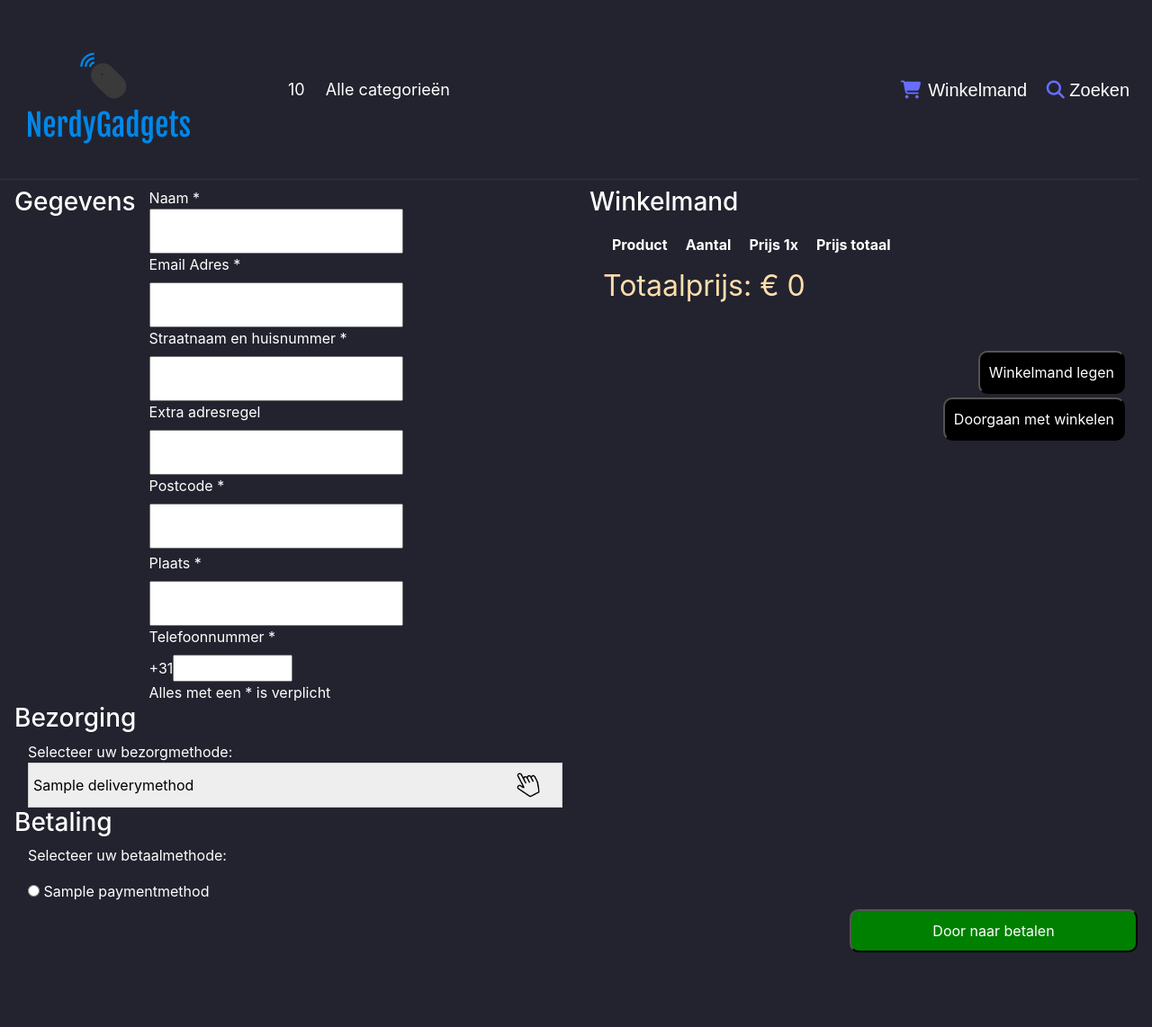
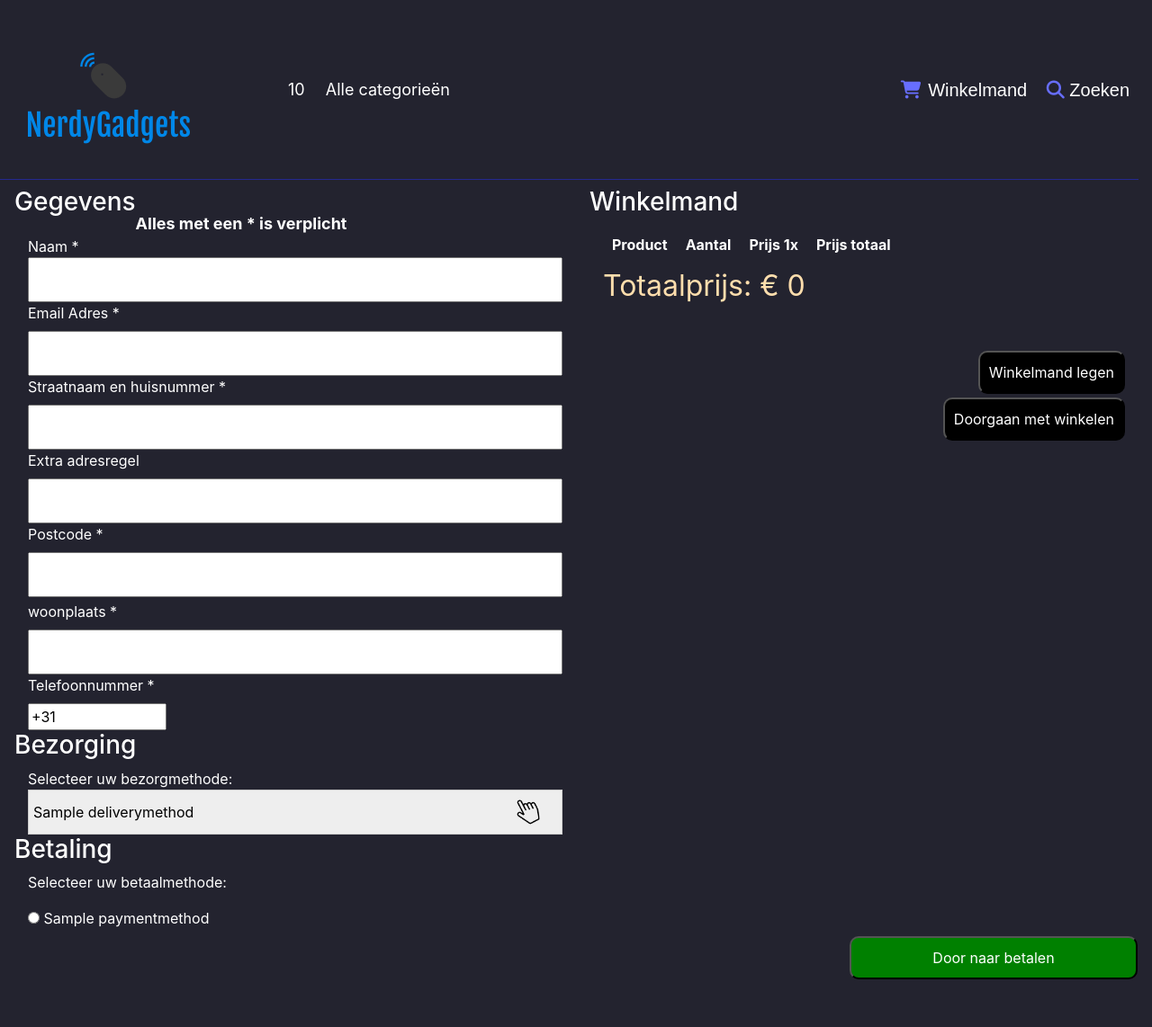
Before and after one commit to icecoldgeiten/Nerdygadgets, a PHP site: page /payment.php in a window 1280 px wide. Shown: the whole page at 90% size. Before the commit the page ends 1059 px from the top, so only its background shows below. Run offline with PHP 8.4, Linux system fonts and the light colour scheme; tables that the repository leaves empty or names only in its code hold one stand-in row (values such as "Sample post"); lists and menus that the app fills with data are empty; some libraries are stand-ins or nearby versions; some web fonts are replaced.

Commit message:
fix postal-form. add text to show required text box

```diff
--- a/check-out/postal-form.php
+++ b/check-out/postal-form.php
@@ -1,3 +1,5 @@
+
+Alles met een * is verplicht
 <label for="postal-name">Naam *</label><br>
 <input type="text" name="postal-name" class="resizedTextbox" required><br>
 <label for="postal-EmailAddress">Email Adres *</label><br>
@@ -8,8 +10,7 @@
 <input type="text" name="postal-address2"><br>
 <label for="postal-postalcode" style="margin-right: 4px">Postcode *</label>
 <input type="text" class="mb-1" name="postal-postalcode" required maxlength="6" size="4" style="margin-right: 8px">
-<label for="postal-city">Plaats *</label><br>
+<label for="postal-city">woonplaats *</label><br>
 <input type="text" name="postal-city" required class="resizedTextbox"><br>
 <label for="postal-phone">Telefoonnummer *</label><br>
-+31<input type="tel" name="postal-phone" required maxlength="10" size="8"><br>
-Alles met een * is verplicht
+<input type="tel" name="postal-phone" required maxlength="12" size="10" value="+31"><br>
--- a/payment.php
+++ b/payment.php
@@ -7,8 +7,11 @@ include __DIR__ . "/orderfunctions.php";
         <div class="col-md-6">
             <form method="post" name="pay" id="pay">
                 <div class="row ml-3">
-                    <h3>Gegevens</h3>
-                    <div class="col-md-6"
+                    <h3>Gegevens</h3><br>
+                    <font size="4">
+                        <strong><br>Alles met een * is verplicht</strong>
+                    </font>
+                    <div class ="col-md-12"
                         <?php
 //                        if statement maken met of er ingelogd is en dan het adres daarvandaan halen ipv een een de form met else de form.
 //                        if ingelogged = true{
@@ -49,6 +52,7 @@ include __DIR__ . "/orderfunctions.php";
     </div>
 </div>
 <?php
+
 if (isset($_POST["submit"]) && !empty($_SESSION['cart'])) {
     $_SESSION["credentials"] = $_POST;
     header("location: betaalpagina.php");
```
